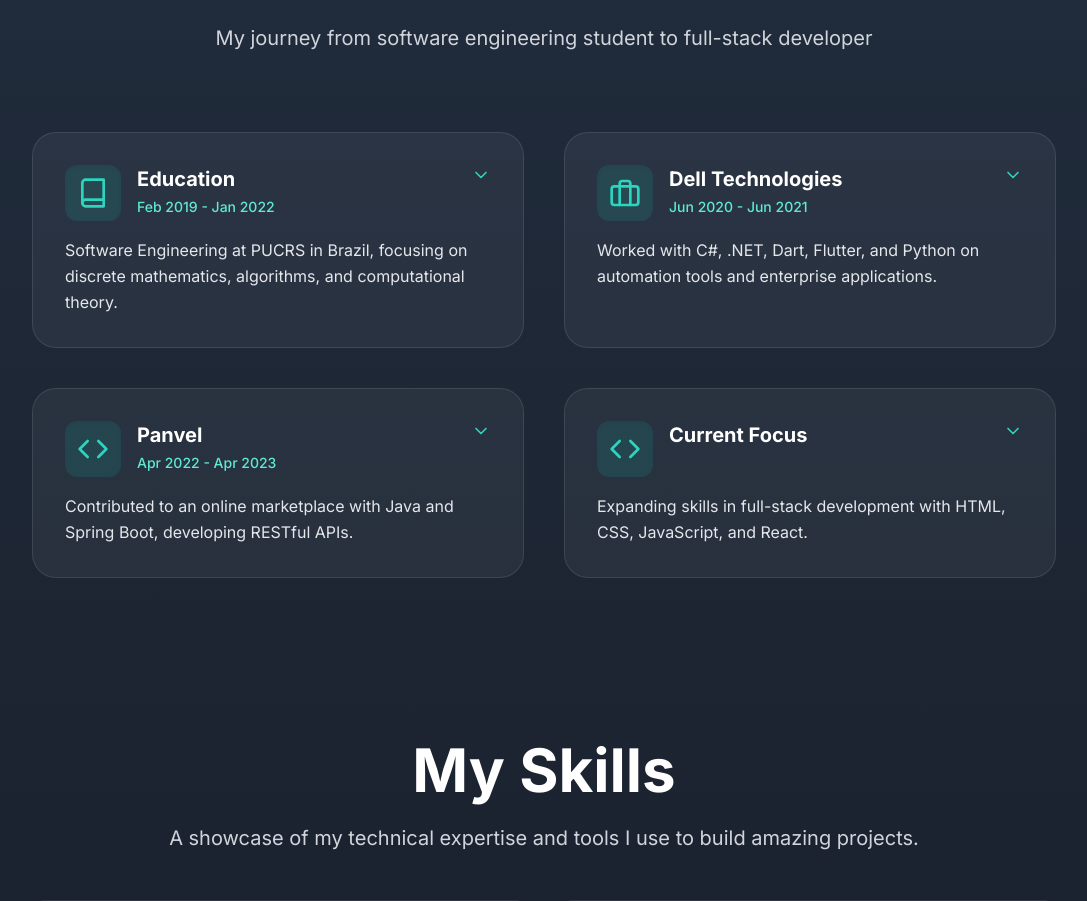
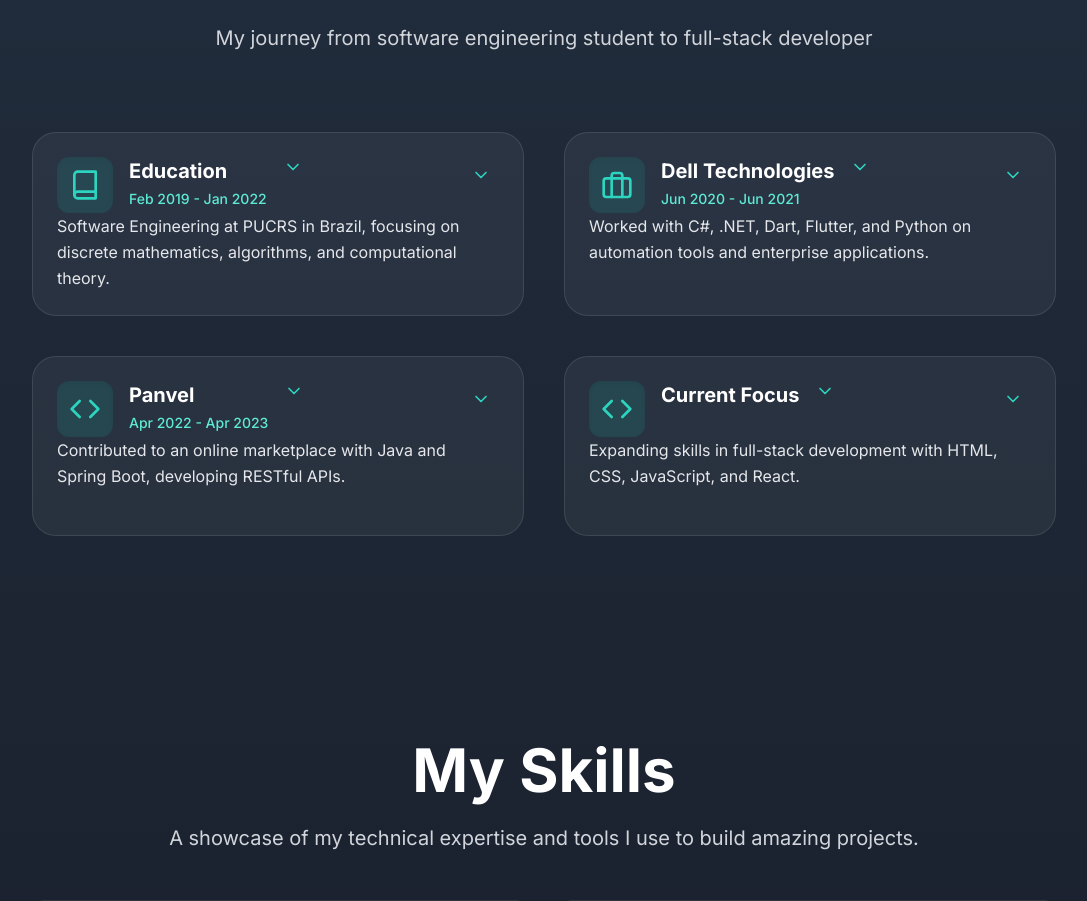
Before and after one commit to Notdutra/Personal-Website, a React (Vite) app: page / in a window 1280 px wide. Shown: the part 940-1841 px from the top of the page, without its empty margins (96-1183 px from the left). Built offline with nearby package versions, Linux system fonts and the light colour scheme.

Commit message:
improve about me card (#5) (#6)

```diff
--- a/src/components/about/SectionCard.jsx
+++ b/src/components/about/SectionCard.jsx
@@ -23,9 +23,8 @@ const SectionCard = ({
   return (
     <motion.div
       layout={false}
-      initial={{ opacity: 0, y: 24 }}
+      initial={{ y: 24 }}
       animate={{
-        opacity: 1,
         y: 0,
         transition: {
           duration: 0.4,
@@ -38,25 +37,31 @@ const SectionCard = ({
         duration: 0.25,
       }}
       style={{
-        position: isExpanded ? 'absolute' : 'relative',
-        zIndex: isExpanded ? 50 : 'auto',
-        width: isExpanded ? '200%' : '100%',
-        left: isExpanded ? (isLeftColumn ? '0' : 'auto') : undefined,
-        right: isExpanded && !isLeftColumn ? '0' : undefined,
-        top: isExpanded ? (isTopRow ? '0' : 'auto') : undefined,
-        bottom: isExpanded && !isTopRow ? '0' : undefined,
+        ...(isExpanded && typeof window !== 'undefined' && window.innerWidth >= 768
+          ? {
+              position: 'absolute',
+              zIndex: 50,
+              width: '200%',
+              left: isLeftColumn ? '0' : 'auto',
+              right: !isLeftColumn ? '0' : undefined,
+              top: isTopRow ? '0' : 'auto',
+              bottom: !isTopRow ? '0' : undefined,
+            }
+          : {
+              position: 'relative',
+              zIndex: 'auto',
+              width: '100%',
+            }),
+        minHeight: isExpanded ? '138px' : '180px',
         transformOrigin: isExpanded
           ? `${isTopRow ? 'top' : 'bottom'} ${isLeftColumn ? 'left' : 'right'}`
           : 'top left',
-        willChange: 'transform, opacity',
-        backfaceVisibility: 'hidden',
-        minHeight: isExpanded ? '138px' : '180px',
       }}
-      className={`flex grow flex-col rounded-3xl border backdrop-blur-lg${
+      className={`flex grow flex-col rounded-3xl border ${
         isExpanded
-          ? 'border-teal-400/40 bg-gradient-to-br from-[#1e2332]/95 to-[#151922]/95 p-8 shadow-xl shadow-black/30'
-          : 'h-auto cursor-pointer border-white/10 bg-white/5 p-6 transition-transform hover:scale-[1.03] hover:border-teal-400/40 hover:shadow-teal-900/30 md:p-8'
-      }`}
+          ? 'border-teal-400/40 bg-gradient-to-br from-[#1e2332]/95 to-[#151922]/95 p-6 shadow-xl shadow-black/30'
+          : 'h-auto cursor-pointer border-white/10 bg-white/5 p-6 transition-transform hover:scale-[1.03] hover:border-teal-400/40 hover:shadow-teal-900/30'
+      } w-full`}
       onClick={() => !isExpanded && onClick(index)}
       tabIndex={0}
       aria-label={`${isExpanded ? 'Details for' : 'Open details for'} ${section.title}`}
@@ -65,8 +70,7 @@ const SectionCard = ({
       }}
     >
       {/* Card Header */}
-      <div className="flex h-auto flex-col gap-4">
-        <div className="flex items-start justify-between gap-4">
+      <div className="relative flex h-auto flex-col gap-4">
         <div className="flex items-start gap-4">
           <span className="flex items-center justify-center rounded-xl bg-teal-500/15 p-3 shadow-inner">
             {iconComponents[section.icon] || <FiCode size={28} className="text-teal-400" />}
@@ -74,7 +78,6 @@ const SectionCard = ({
           <div className="flex flex-col">
             <h2 className="mb-1 text-xl font-bold text-white">{section.title}</h2>
             {section.year && <p className="text-sm font-medium text-teal-300">{section.year}</p>}
-            </div>
           </div>
 
           {isExpanded ? (
@@ -94,14 +97,27 @@ const SectionCard = ({
             </span>
           )}
         </div>
+        {/* Chevron button always in the same top-right position */}
+        <button
+          onClick={(e) => {
+            e.stopPropagation();
+            if (isExpanded) {
+              onClick(null);
+            } else {
+              onClick(index);
+            }
+          }}
+          className="absolute right-0 top-0 rounded-full p-2 transition-colors"
+          aria-label={isExpanded ? 'Close details' : `Open details for ${section.title}`}
+        >
+          <FiChevronDown className={`${isExpanded ? 'rotate-180' : ''} text-teal-400`} size={20} />
+        </button>
+      </div>
       <p className="leading-relaxed text-gray-200">{section.content}</p>
-      </div>
 
       {isExpanded && (
         <motion.div
           key="expanded-content"
-          initial={{ opacity: 0 }}
-          animate={{ opacity: 1 }}
           transition={{ duration: 0.15, ease: 'easeOut' }}
           className="mt-8"
         >
--- a/src/pages/About.jsx
+++ b/src/pages/About.jsx
@@ -3,32 +3,59 @@ import { useState, useEffect } from 'react';
 import SectionCard from '../components/about/SectionCard';
 import { sections } from '../data/about';
 
+const isDesktop = () => typeof window !== 'undefined' && window.innerWidth >= 768;
+
 const About = () => {
-  const [expandedIndex, setExpandedIndex] = useState(null);
+  const [expandedIndex, setExpandedIndex] = useState(isDesktop() ? null : []);
+  const [desktopMode, setDesktopMode] = useState(isDesktop());
+
+  useEffect(() => {
+    const handleResize = () => {
+      const desktop = isDesktop();
+      setDesktopMode(desktop);
+      setExpandedIndex((prev) => {
+        if (desktop) {
+          if (Array.isArray(prev)) return prev.length > 0 ? prev[0] : null;
+          return prev;
+        } else {
+          return prev === null ? [] : Array.isArray(prev) ? prev : [prev];
+        }
+      });
+    };
+    window.addEventListener('resize', handleResize);
+    return () => window.removeEventListener('resize', handleResize);
+  }, []);
 
   const handleCardClick = (index) => {
-    if (expandedIndex === index) {
-      setExpandedIndex(null);
+    if (desktopMode) {
+      setExpandedIndex((prev) => (prev === index ? null : index));
     } else {
-      setExpandedIndex(index);
+      setExpandedIndex((prev) => {
+        if (prev.includes(index)) {
+          return prev.filter((i) => i !== index);
+        } else {
+          return [...prev, index];
+        }
+      });
     }
   };
 
   useEffect(() => {
     const handleEscKey = (event) => {
-      if (event.key === 'Escape' && expandedIndex !== null) {
-        setExpandedIndex(null);
+      if (
+        event.key === 'Escape' &&
+        ((desktopMode && expandedIndex !== null) || (!desktopMode && expandedIndex.length > 0))
+      ) {
+        setExpandedIndex(desktopMode ? null : []);
       }
     };
-
-    if (expandedIndex !== null) {
+    if ((desktopMode && expandedIndex !== null) || (!desktopMode && expandedIndex.length > 0)) {
       document.addEventListener('keydown', handleEscKey);
     }
-
     return () => {
       document.removeEventListener('keydown', handleEscKey);
     };
-  }, [expandedIndex]);
+  }, [expandedIndex, desktopMode]);
 
   return (
     <section id="about" className="relative">
@@ -63,27 +90,28 @@ const About = () => {
               {sections.map((section, index) => {
                 const isLeftColumn = index % 2 === 0;
                 const rowIndex = Math.floor(index / 2);
-
+                const expanded = desktopMode
+                  ? expandedIndex === index
+                  : expandedIndex.includes(index);
                 return (
                   <motion.div
                     key={section.title}
                     initial={false}
                     animate={{
-                      opacity: expandedIndex !== null && expandedIndex !== index ? 0.35 : 1,
-                      filter:
-                        expandedIndex !== null && expandedIndex !== index ? 'blur(1px)' : 'none',
-                      scale: expandedIndex !== null && expandedIndex !== index ? 1 : 1,
+                      opacity: 1,
+                      filter: 'none',
+                      scale: 1,
                     }}
                     transition={{
                       duration: expandedIndex === null ? 0.4 : 0.2,
                       ease: 'easeOut',
                     }}
-                    className={`relative flex h-auto ${expandedIndex === index ? 'z-30' : 'overflow-hidden'}`}
+                    className={`relative flex h-auto ${expanded ? 'z-30' : 'overflow-hidden'}`}
                   >
                     <SectionCard
                       section={section}
                       index={index}
-                      isExpanded={expandedIndex === index}
+                      isExpanded={expanded}
                       onClick={handleCardClick}
                       position={isLeftColumn ? 'left' : 'right'}
                       rowIndex={rowIndex}
```
Lines whose indentation alone changed are shown as unchanged.
